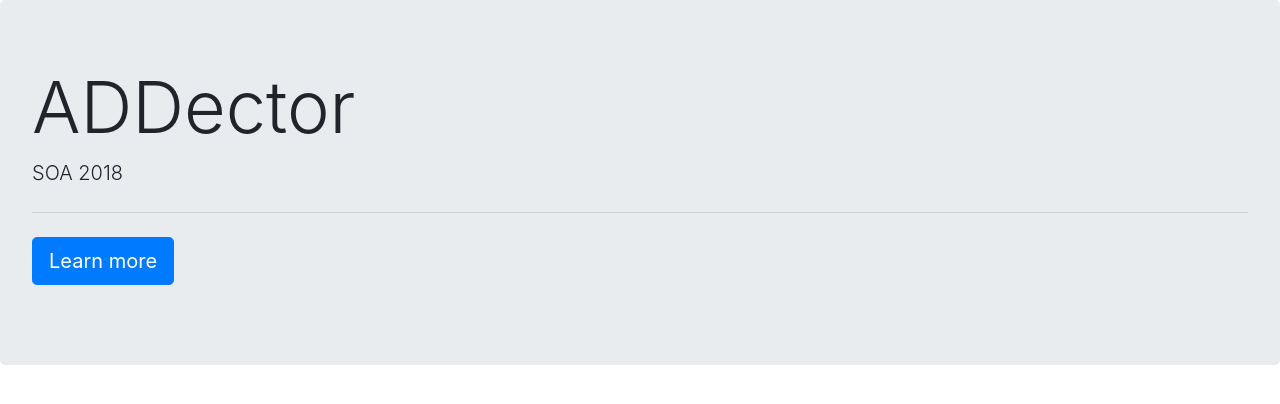
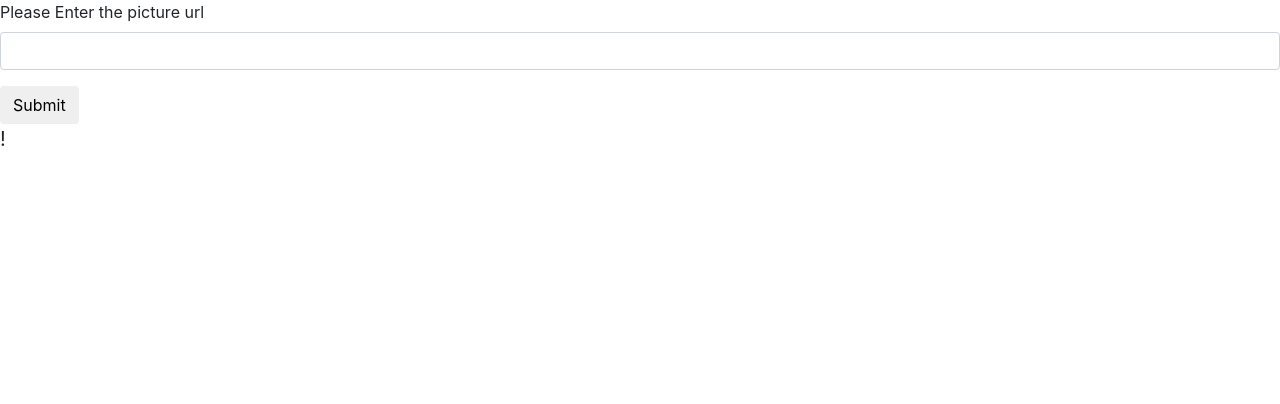
Before and after one commit to SOASecretteam/ADDecter, a Flask app: page / in a window 1280 px wide. Shown: the part 56-460 px from the top of the page. Run offline with Flask 2, Linux system fonts and the light colour scheme; some libraries are stand-ins or nearby versions.

Commit message:
Form for Url function

```diff
--- a/app.py
+++ b/app.py
@@ -1,8 +1,20 @@
-from flask import Flask,render_template
+from flask import Flask,render_template,session, redirect, url_for
 from flask_script import Manager
+#bootstrap
+from flask_bootstrap import Bootstrap
+#Flask form
+from flask_wtf import FlaskForm
+from wtforms import StringField, SubmitField
+from wtforms.validators import DataRequired
 
 app=Flask(__name__)
+app.config['SECRET_KEY'] = 'hard to guess string'
 manager = Manager(app)
+bootstrap = Bootstrap(app)
+
+class UrlForm(FlaskForm):
+    url = StringField('Please Enter the picture url', validators=[DataRequired()])
+    submit = SubmitField('Submit')
 
 @app.errorhandler(404)
 def page_not_found(e):
@@ -12,10 +24,13 @@ def page_not_found(e):
 def internal_server_error(e):
     return render_template('500.html'), 500
 
-@app.route('/')
+@app.route('/', methods=['GET', 'POST'])
 def index():
-    return render_template('index.html')
-
+    form = UrlForm()
+    if form.validate_on_submit():
+        session['url'] = form.url.data
+        return redirect(url_for('index'))
+    return render_template('index.html', form=form, url=session.get('url'))
 
 
 if __name__ == '__main__':
--- a/templates/404.html
+++ b/templates/404.html
@@ -1,4 +1,4 @@
-{% extends "base.html" %}
+{% extends "layout.html" %}
 
 {% block title %}Flasky - Page Not Found{% endblock %}
 
--- a/templates/500.html
+++ b/templates/500.html
@@ -1,4 +1,4 @@
-{% extends "base.html" %}
+{% extends "layout.html" %}
 
 {% block title %}Flasky - Internal Server Error{% endblock %}
 
--- a/templates/index.html
+++ b/templates/index.html
@@ -1,12 +1,9 @@
 {% extends "layout.html" %}
+{% import "bootstrap/wtf.html" as wtf %}
 
 {% block body %}
-<div class="jumbotron">
-        <h1 class="display-3">ADDector</h1>
-        <p class="lead">SOA 2018</p>
-        <hr class="my-4">
-        <p class="lead">
-          <a class="btn btn-primary btn-lg" href="#" role="button">Learn more</a>
-        </p>
-      </div>
-    {% endblock %}
+  {{ wtf.quick_form(form) }}
+  <blockquote class="blockquote text-left">
+      <p class="mb-0">{% if url %}the url you type is:{{ url }}{% else %} {% endif %}!</p>
+    </blockquote>
+{% endblock %}
```
